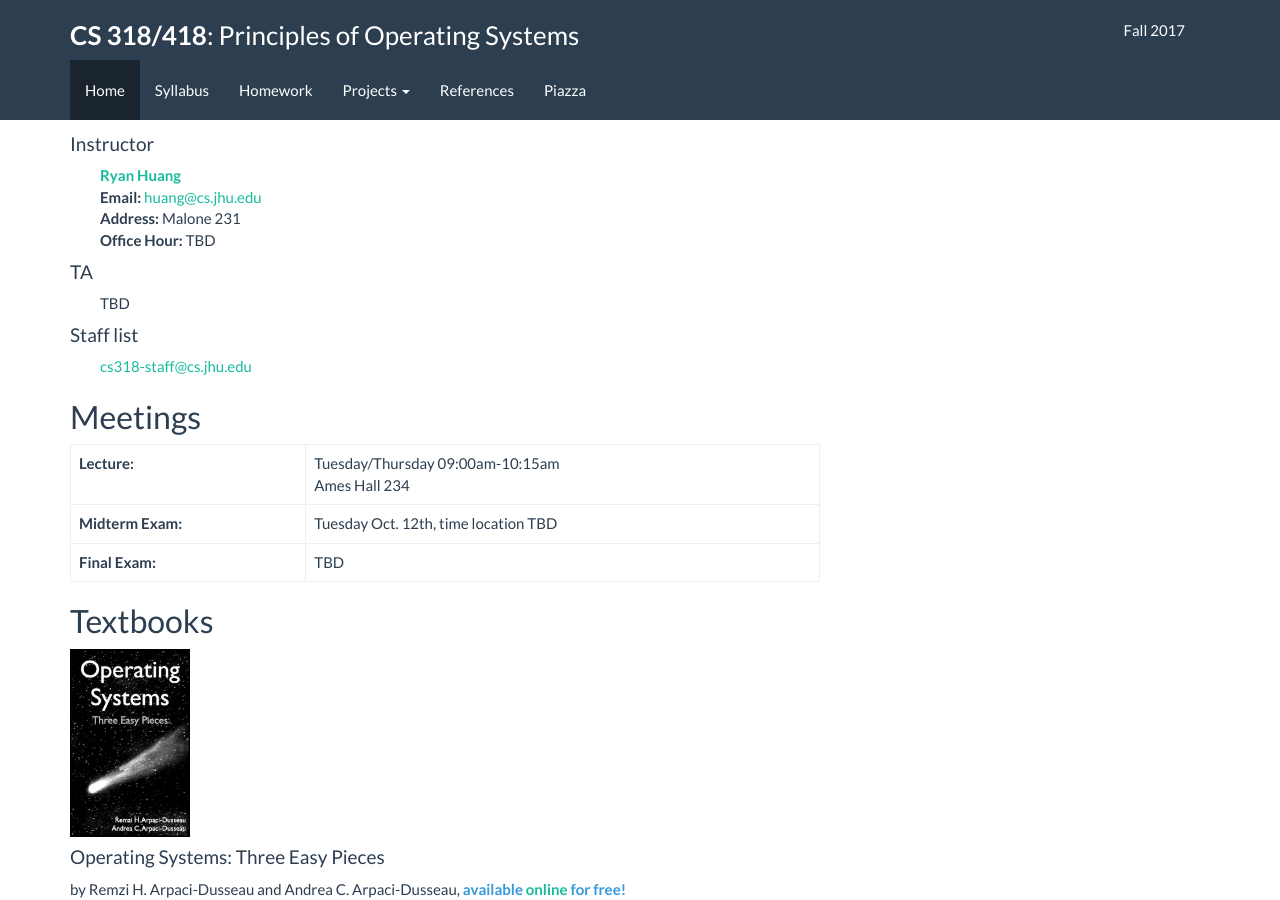
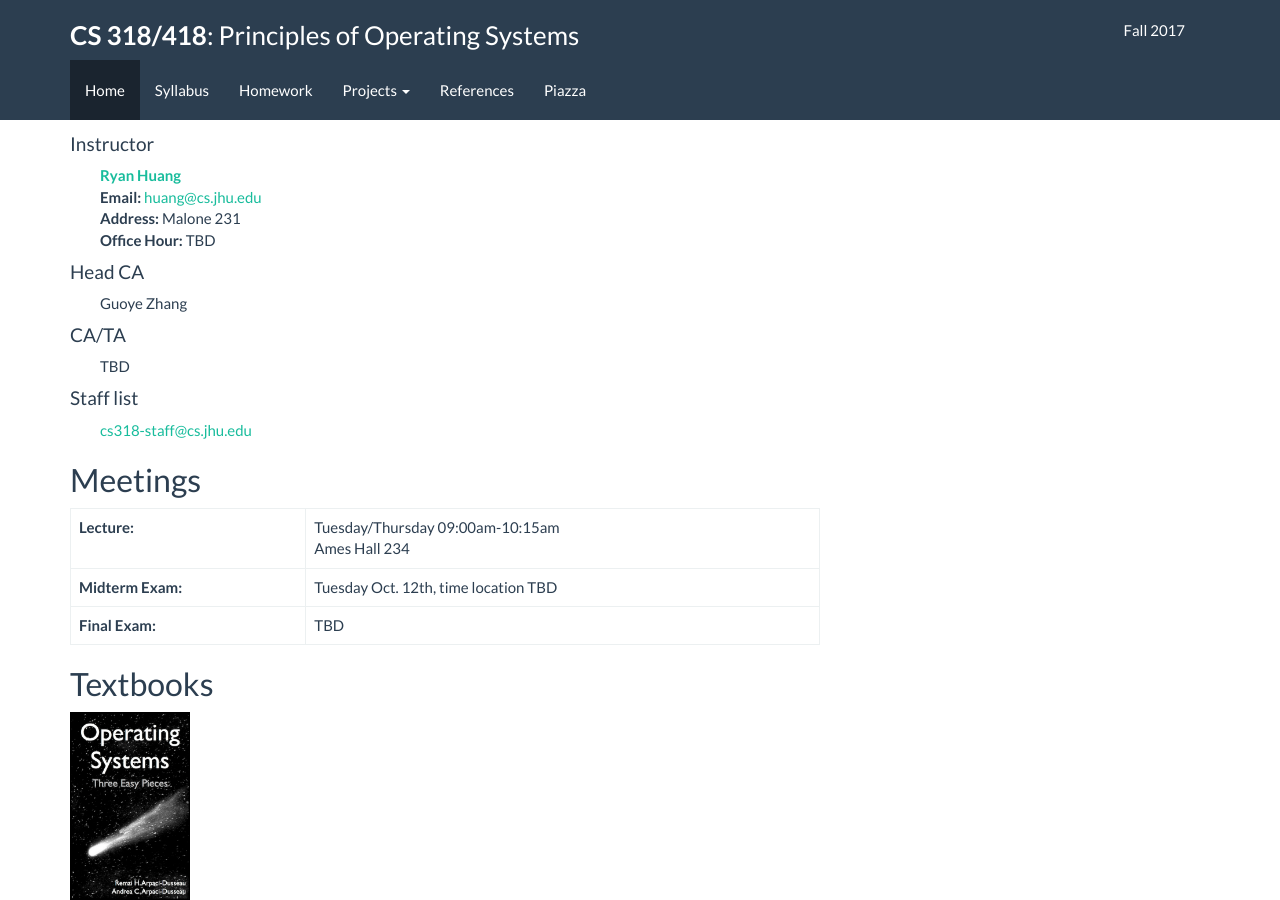
Before and after one commit to flyshark/jhu-cs318.github.io, a Jekyll site: the page built from index.md, in a window 1280 px wide and 900 px high, scrolled down 360 px. Built offline with Jekyll 4.4.1, drawn with Linux system fonts in a browser that asks for light colours; our own code applies the rules of GitHub Pages for plain Markdown files.

Commit message:
add CA to the list

```diff
--- a/index.md
+++ b/index.md
@@ -24,7 +24,9 @@ Prerequisites
 	<dd><b>Email: </b><a href="mailto:huang@cs.jhu.edu">huang@cs.jhu.edu</a></dd>
 	<dd><b>Address: </b>Malone 231</dd>
 	<dd><b>Office Hour: </b>TBD</dd>
-	<dt><h4>TA</h4></dt>
+	<dt><h4>Head CA</h4></dt>
+	<dd>Guoye Zhang</dd>
+	<dt><h4>CA/TA</h4></dt>
 	<dd>TBD</dd>
 	<dt><h4>Staff list</h4></dt>
 	<dd><a href="mailto:cs318-staff@cs.jhu.edu">cs318-staff@cs.jhu.edu</a></dd>
```
